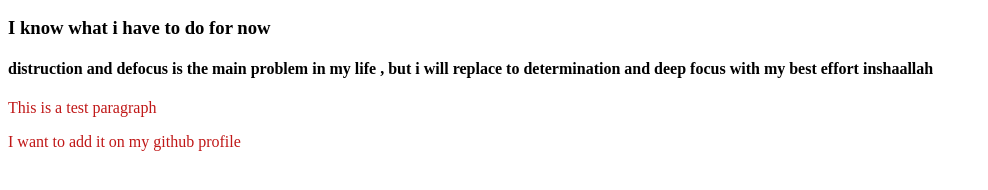
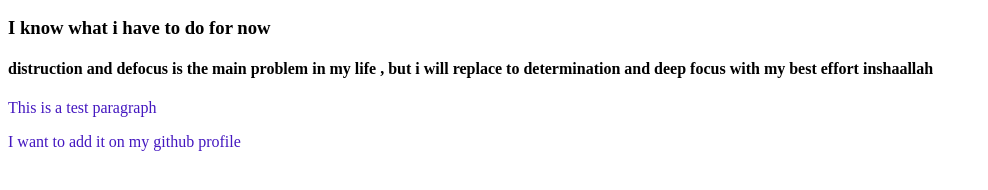
Before and after one commit to Robiul-hoque/My-second-github-ripo, a plain HTML site: page index.html in a window 1280 px wide. Shown: the part 110-300 px from the top of the page, without its empty margins (0-988 px from the left). Drawn offline with Linux system fonts and the light colour scheme.

Commit message:
color changed in p

```diff
--- a/style.css
+++ b/style.css
@@ -1,3 +1,3 @@
 p{
-    color: rgb(192, 23, 23);
+    color: rgb(68, 23, 192);
 }
```
